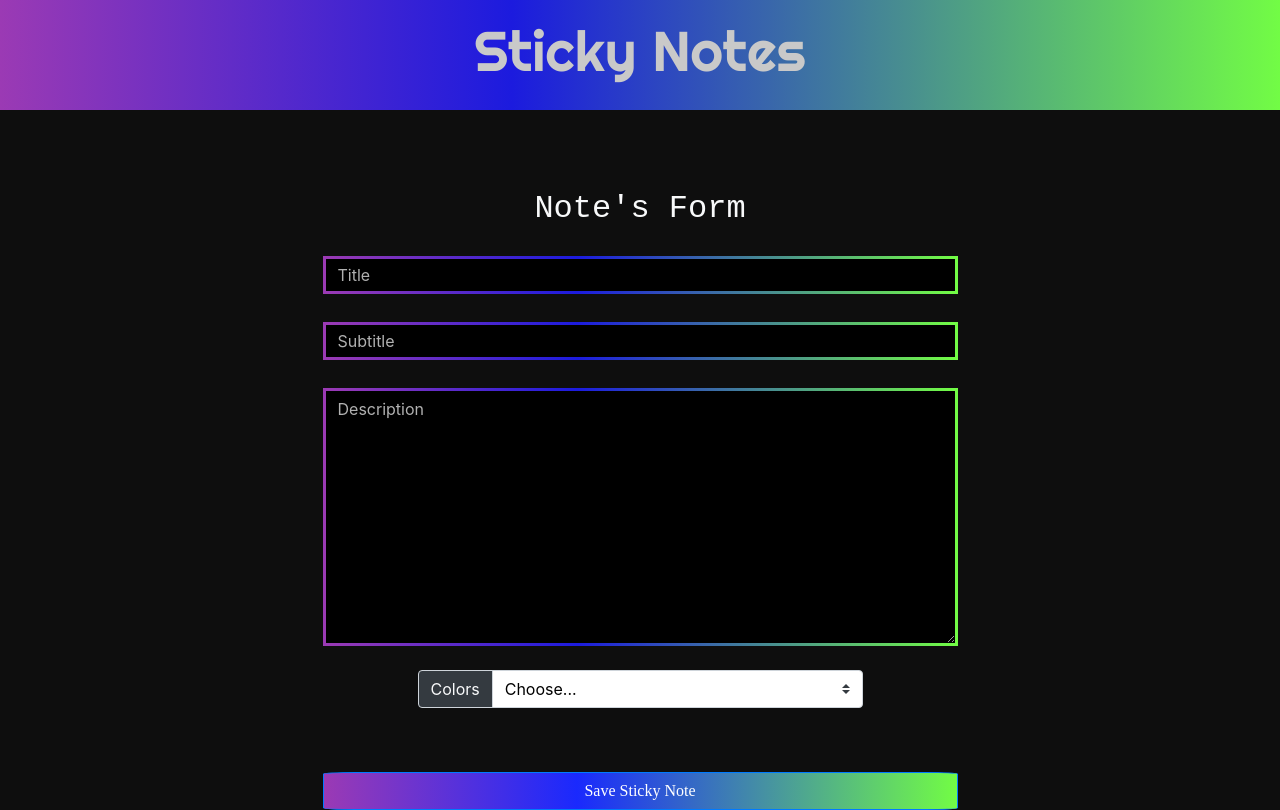
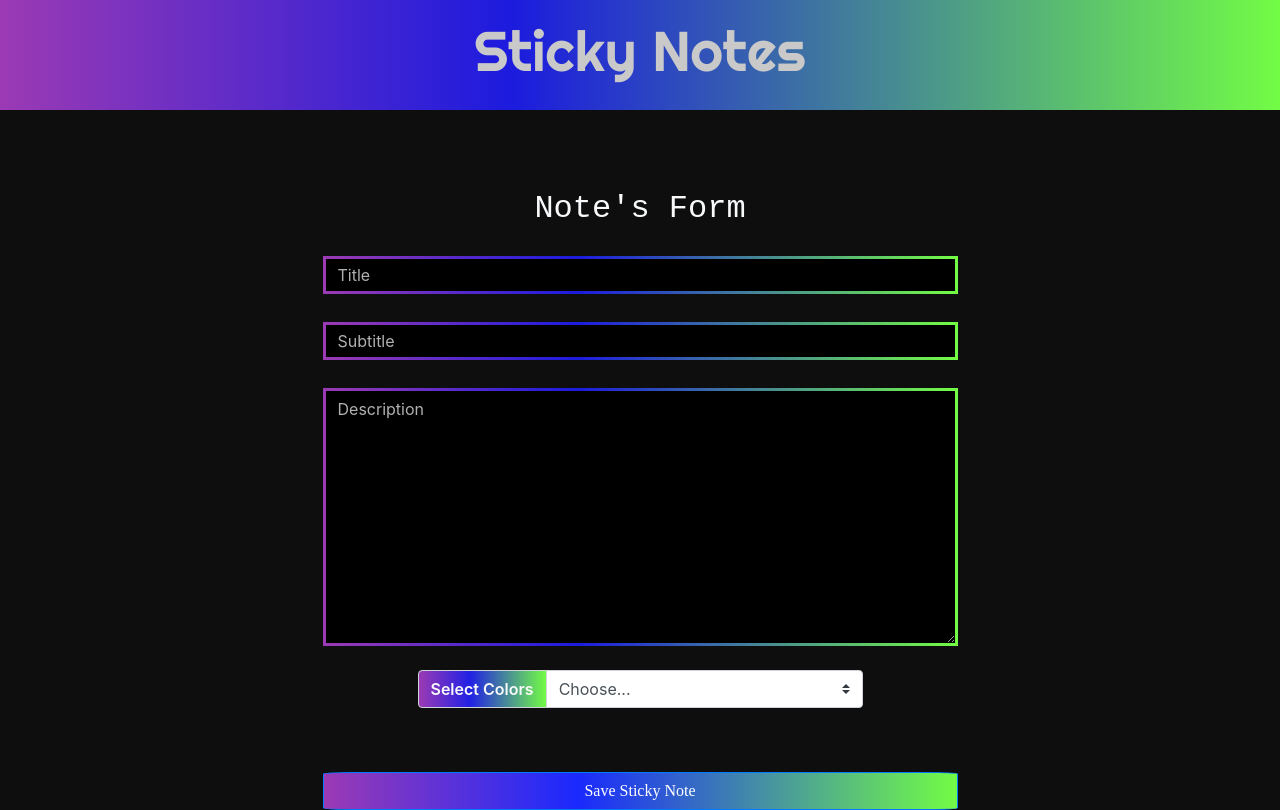
Before and after one commit to sfahadh/Sticky-Notes, an Angular app: page /note in a window 1280 px wide. Built offline with nearby package versions, Linux system fonts and the light colour scheme; a web font is replaced by a local one.

Commit message:
styled the label of the dropdown component

```diff
--- a/src/app/components/form/dropdown/dropdown.component.css
+++ b/src/app/components/form/dropdown/dropdown.component.css
@@ -1,3 +1,7 @@
-select {
+select option {
   color: black;
 }
+label {
+  color: rgb(143, 143, 143);
+  font-weight: 600;
+}
--- a/src/app/components/form/dropdown/dropdown.component.html
+++ b/src/app/components/form/dropdown/dropdown.component.html
@@ -1,14 +1,12 @@
 <div class="row justify-content-center mt-4">
-    <div class="input-group mb-3 col-sm-5 col-11">
+    <div class="input-group mb-3 col-md-7 col-lg-5 col-11">
 		<div class="input-group-prepend">
-		  <label class="input-group-text bg-dark text-light" for="colors">Colors</label>
+		  <label class="input-group-text bg-dark text-light" for="colors">Select Colors</label>
 		</div>
 
 		<select class="custom-select" id="colors">
 		  <option selected>Choose...</option>
-		  <option value="1">One</option>
-		  <option value="2">Two</option>
-		  <option value="3">Three</option>
+		  <option *ngFor="let category of categories">{{ category }}</option>
 		</select>
 	  </div>
 </div>
--- a/src/styles.css
+++ b/src/styles.css
@@ -4,7 +4,8 @@ body {
 }
 
 .formBtn,
-.navbar {
+.navbar,
+label {
   background: linear-gradient(
     90deg,
     rgba(155, 58, 180, 1) 0%,
```
